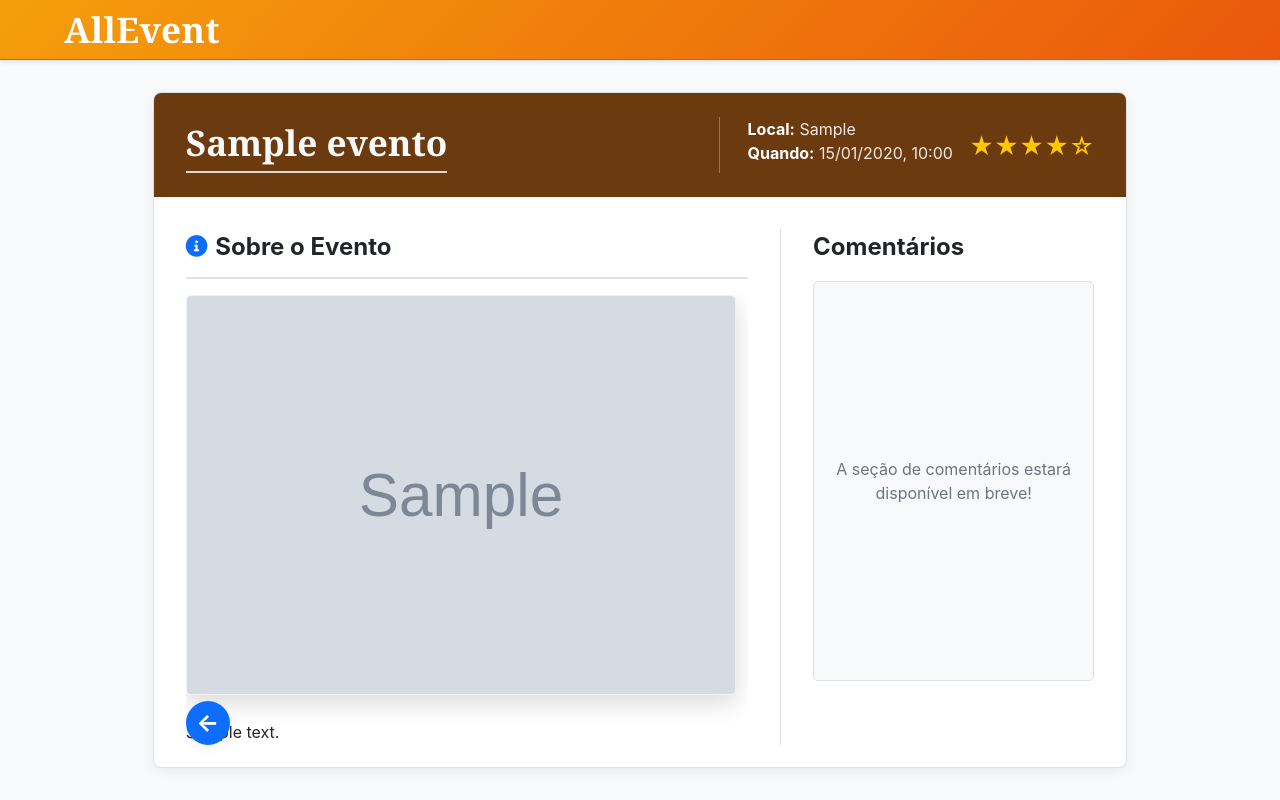
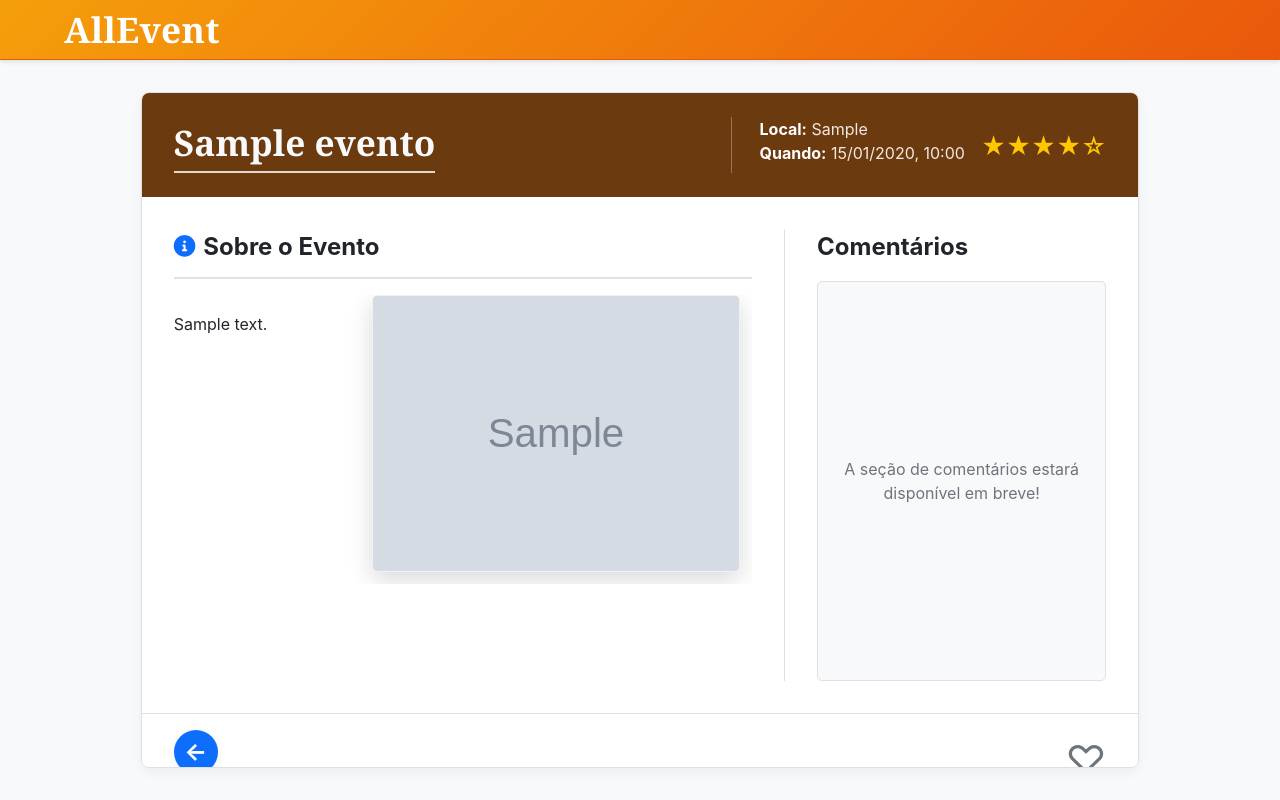
Before and after one commit to vinieww/33A-Projeto-Integrado-time5-AllEvent, a Django app: page /evento/1/ in a window 1280 px wide. Run offline with Django 5.2, Linux system fonts and the light colour scheme; tables that the repository leaves empty hold one stand-in row (values such as "Sample post"); grey boxes marked "Sample" are stand-in pictures.

Commit message:
DESIGNS detalhe_evento COMPLETO

```diff
--- a/Projeto/AllEvent/AllEvent/static/css/style.css
+++ b/Projeto/AllEvent/AllEvent/static/css/style.css
@@ -727,12 +727,14 @@ a.event-card:hover {
 .event-detail-page {
     max-width: 1280px;
     margin: var(--spacing-xxl) auto;
-   margin: var(--spacing-xxl) auto;
     background-color: var(--card-background);
     border: 1px solid var(--border-color);
     border-radius: var(--border-radius-md);
     box-shadow: var(--shadow-sm);
+
     overflow: hidden;
+    display: flex;
+    flex-direction: column;
 }
 
 .event-banner {
@@ -787,20 +789,40 @@ a.event-card:hover {
     position: relative;
  }
 
+
 .event-image {
-    width: 100%;
+
+    float: right;
+    width: 65%;
+    max-width: 550px;
     height: auto;
-    max-height: 400px;
+
+    margin-left: 24px;
+    margin-bottom: 12px;
+
     object-fit: cover;
     border-radius: var(--border-radius-sm);
-    margin-bottom: var(--spacing-xl);
     border: 1px solid rgba(0, 0, 0, 0.05);
     box-shadow: 0 8px 25px rgba(0, 0, 0, 0.15);
     transition: transform 0.3s ease, box-shadow 0.3s ease;
 }
+
 .event-image:hover {
     transform: scale(1.02);
     box-shadow: 0 12px 30px rgba(0, 0, 0, 0.2);
+}
+
+.scrollable-content p {
+    text-align: justify;
+    margin-bottom: 1em;
+}
+
+.scrollable-content {
+    max-height: 400px;
+    overflow-y: auto;
+    padding-right: 12px;
+
+    display: block;
 }
 
 .event-content__main h2 {
@@ -819,56 +841,36 @@ a.event-card:hover {
 }
 
 .event-content__main p { line-height: 1.7; font-size: var(--fs-md); }
-.event-content__main .back-link { display: inline-block; margin-top: var(--spacing-xl); font-weight: 600; color: var(--primary-color); }
-.event-content__main .back-link:hover { text-decoration: underline; }
+
 .event-content__sidebar { flex: 1; min-width: 280px; border-left: 1px solid var(--border-color); padding-left: var(--spacing-xxl); }
 .event-content__sidebar h2 { font-size: var(--fs-xl); margin-bottom: var(--spacing-lg); }
 .comments-placeholder { background-color: var(--background-color); padding: var(--spacing-lg); border-radius: var(--border-radius-sm); height: 400px; overflow-y: auto; border: 1px solid var(--border-color); color: var(--secondary-color); display: flex; flex-direction: column; justify-content: center; text-align: center; }
 
-.event-actions { padding: 0 var(--spacing-xxl) var(--spacing-xl); display: flex; justify-content: flex-end; }
-.favorite-button { font-size: 2.5rem; color: var(--secondary-color); transition: color 0.2s, transform 0.2s; }
+
+.event-actions {
+    padding: var(--spacing-lg) var(--spacing-xxl);
+    margin-top: auto;
+
+    display: flex;
+    justify-content: space-between;
+
+    border-top: 1px solid var(--border-color);
+    background-color: var(--card-background);
+}
+
+.favorite-button {
+    font-size: 2.5rem;
+    color: var(--secondary-color);
+    transition: color 0.2s, transform 0.2s;
+}
 .favorite-button:hover { color: var(--btn-red); transform: scale(1.1); }
 
-
 .scrollable-content {
-    max-height: 450px;
+    max-height: 400px;
 
     overflow-y: auto;
-
-    padding-right: var(--spacing-md);
-}
-
-.scrollable-content::-webkit-scrollbar {
-    width: 8px;
-}
-
-.scrollable-content::-webkit-scrollbar-track {
-    background: #f1f1f1;
-    border-radius: 10px;
-}
-
-.scrollable-content::-webkit-scrollbar-thumb {
-    background: #ccc;
-    border-radius: 10px;
-}
-
-.scrollable-content::-webkit-scrollbar-thumb:hover {
-    background: #aaa;
-}
-.event-content__main {
-    flex: 2;
-    min-width: 300px;
-    display: flex;
-    flex-direction: column;
-    position: relative;
-}
-
-.scrollable-content {
-    max-height: 450px;
-    overflow-y: auto;
-    padding-right: var(--spacing-md);
-    flex-grow: 1;
-    padding-bottom: 60px;
+    padding-right: 12px;
+    margin-bottom: 0;
 }
 
 .scrollable-content::-webkit-scrollbar { width: 8px; }
@@ -877,28 +879,12 @@ a.event-card:hover {
 .scrollable-content::-webkit-scrollbar-thumb:hover { background: #aaa; }
 
 
-.event-content__main .back-link {
-    position: absolute;
-    bottom: 0;
-    left: 0;
-
-    display: grid;
-    place-items: center;
-    width: 44px;
-    height: 44px;
-    border-radius: 50%;
-    background: var(--primary-color);
-    color: white;
-    font-size: var(--fs-xl);
-    font-weight: bold;
-    box-shadow: var(--shadow-sm);
-    transition: .2s ease;
-}
-
-.event-content__main .back-link:hover {
-    background-color: var(--accent-color-hover);
-    transform: scale(1.05);
-    text-decoration: none;
+.event-content__main {
+    flex: 2;
+    min-width: 300px;
+    display: flex;
+    flex-direction: column;
+    position: relative;
 }
 
 .main-content-wrapper {
@@ -908,18 +894,7 @@ a.event-card:hover {
     flex-direction: column;
 }
 
-.scrollable-content {
-    overflow-y: auto;
-    flex-grow: 1;
-    padding-right: 12px;
-    padding-bottom: 60px;
-}
-
 .back-link {
-    position: absolute;
-    bottom: 0;
-    left: 0;
-
     display: grid;
     place-items: center;
     width: 44px;
@@ -931,4 +906,10 @@ a.event-card:hover {
     font-weight: bold;
     box-shadow: var(--shadow-sm);
     transition: background-color .2s, transform .2s;
+    text-decoration: none;
 }
+.back-link:hover {
+    background-color: var(--accent-color-hover);
+    transform: scale(1.05);
+    text-decoration: none;
+}
--- a/Projeto/AllEvent/AllEvent/templates/core/detalhe_evento.html
+++ b/Projeto/AllEvent/AllEvent/templates/core/detalhe_evento.html
@@ -23,33 +23,23 @@
     <main class="event-content">
 
         <div class="event-content__main">
-
             <h2><i class="fas fa-info-circle"></i> Sobre o Evento</h2>
 
             <div class="main-content-wrapper">
 
                 <div class="scrollable-content">
-
                     {% if evento.imagem %}
-                        <img src="{{ evento.imagem.url }}" alt="Imagem do evento {{ evento.nome }}" class="event-image">
+                        <!-- A imagem está AQUI, ANTES do texto -->
+                        <img src="{{ evento.imagem.url }}" alt="..." class="event-image">
                     {% endif %}
 
                     {% if evento.descricao %}
+                        <!-- O texto vem DEPOIS, então ele vai fluir ao redor da imagem -->
                         <p>{{ evento.descricao|linebreaks }}</p>
-                    {% else %}
-                        <p>Nenhuma descrição detalhada disponível para este evento.</p>
                     {% endif %}
                 </div>
 
-                <a href="{% url 'lista_eventos' %}"
-                class="back-link"
-                title="Voltar para a lista de eventos"
-                aria-label="Voltar para a lista de eventos">
-                    &larr;
-                </a>
-
             </div>
-
         </div>
 
         <aside class="event-content__sidebar">
@@ -61,8 +51,21 @@
 
     </main>
 
+    <!-- RODAPÉ FIXO NO FUNDO DO CARD -->
+    <!-- Como está fora do .scrollable-content, ele nunca será escondido pela rolagem -->
     <footer class="event-actions">
-        <button class="favorite-button" title="Adicionar aos Favoritos (em breve)">♡</button>
+
+        <!-- Esquerda -->
+        <a href="{% url 'lista_eventos' %}"
+           class="back-link"
+           title="Voltar para a lista"
+           aria-label="Voltar">
+            &larr;
+        </a>
+
+        <!-- Direita -->
+        <button class="favorite-button" title="Favoritar">♡</button>
+
     </footer>
 
 </div>
```
